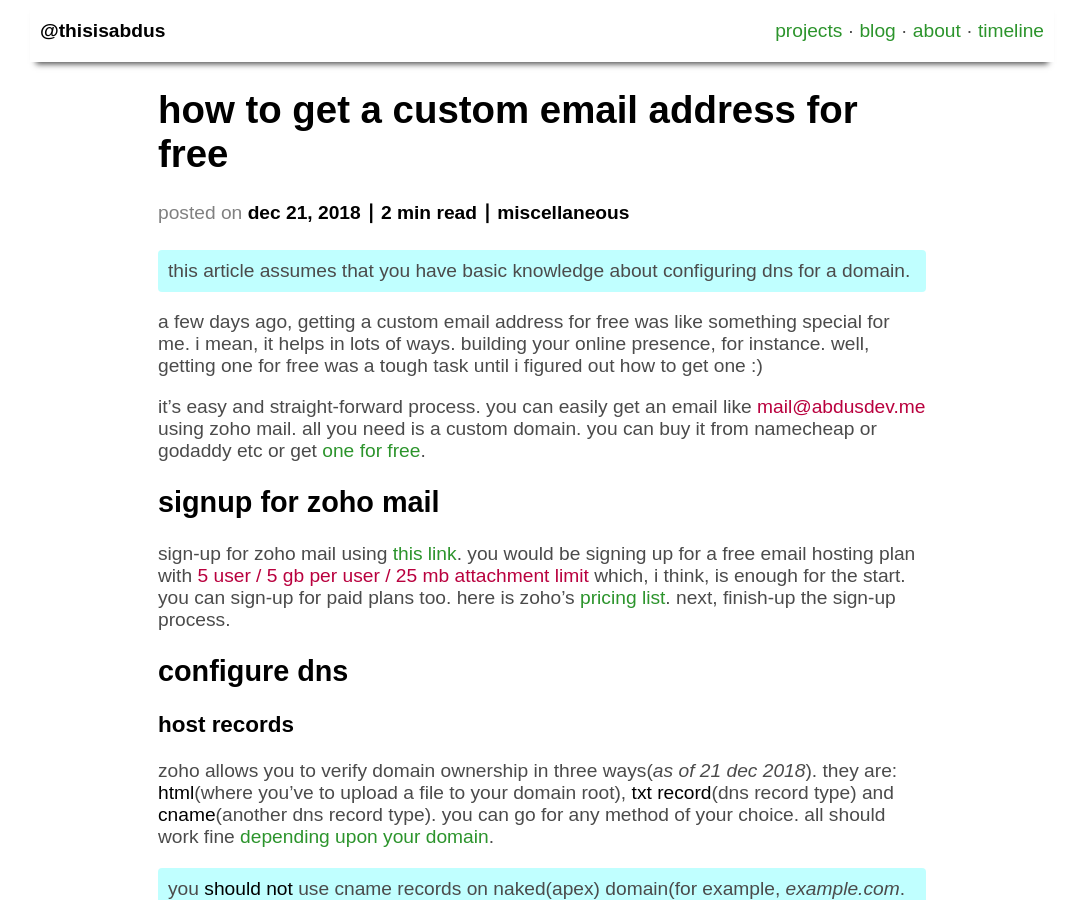
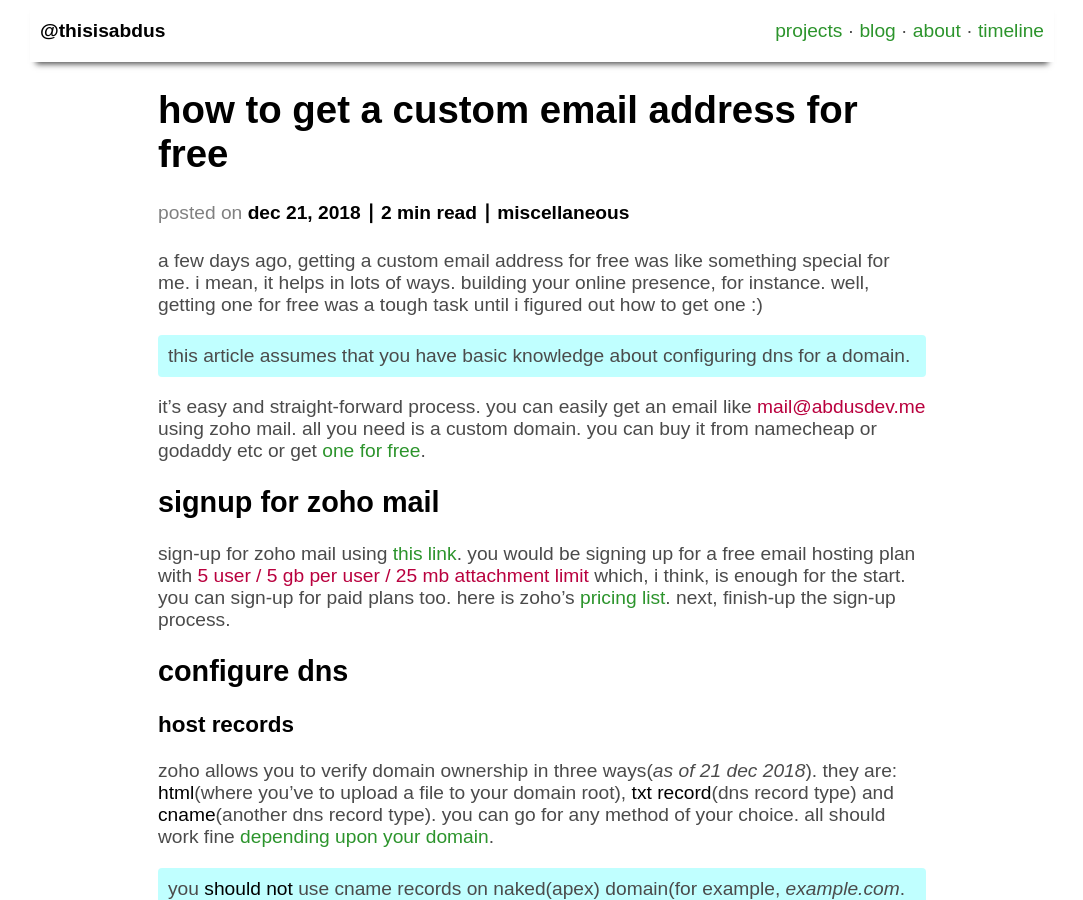
Before and after one commit to sangam14/thisisabdus.github.io, a Jekyll site: the page built from _posts/2018-12-21-how-to-get-a-custom-email-address-for-free.md, in a window 1280 px wide and 900 px high. Shown: the whole window, without its empty margins (98-1181 px from the left). Built offline with Jekyll 4.4.1, drawn with Linux system fonts in a browser that asks for light colours; some web fonts are replaced.

```diff
--- a/_posts/2018-12-21-how-to-get-a-custom-email-address-for-free.md
+++ b/_posts/2018-12-21-how-to-get-a-custom-email-address-for-free.md
@@ -4,8 +4,9 @@ title: How to Get a Custom Email Address for Free
 categories: [ miscellaneous ]
 ---
 
+A Few days ago, getting a custom email address for free was like something special for me. I mean, it helps in lots of ways. Building your online presence, for instance. Well, getting one for free was a tough task until I figured out how to get one :)
+
 <p class="message">This article assumes that you have basic knowledge about configuring DNS for a domain.</p>
-A Few days ago, getting a custom email address for free was like something special for me. I mean, it helps in lots of ways. Building your online presence, for instance. Well, getting one for free was a tough task until I figured out how to get one :)
 
 It's easy and straight-forward process. You can easily get an email like `mail@abdusdev.me` using Zoho Mail. All you need is a custom domain. You can buy it from Namecheap or GoDaddy etc or get [one for free](#).
 
```
